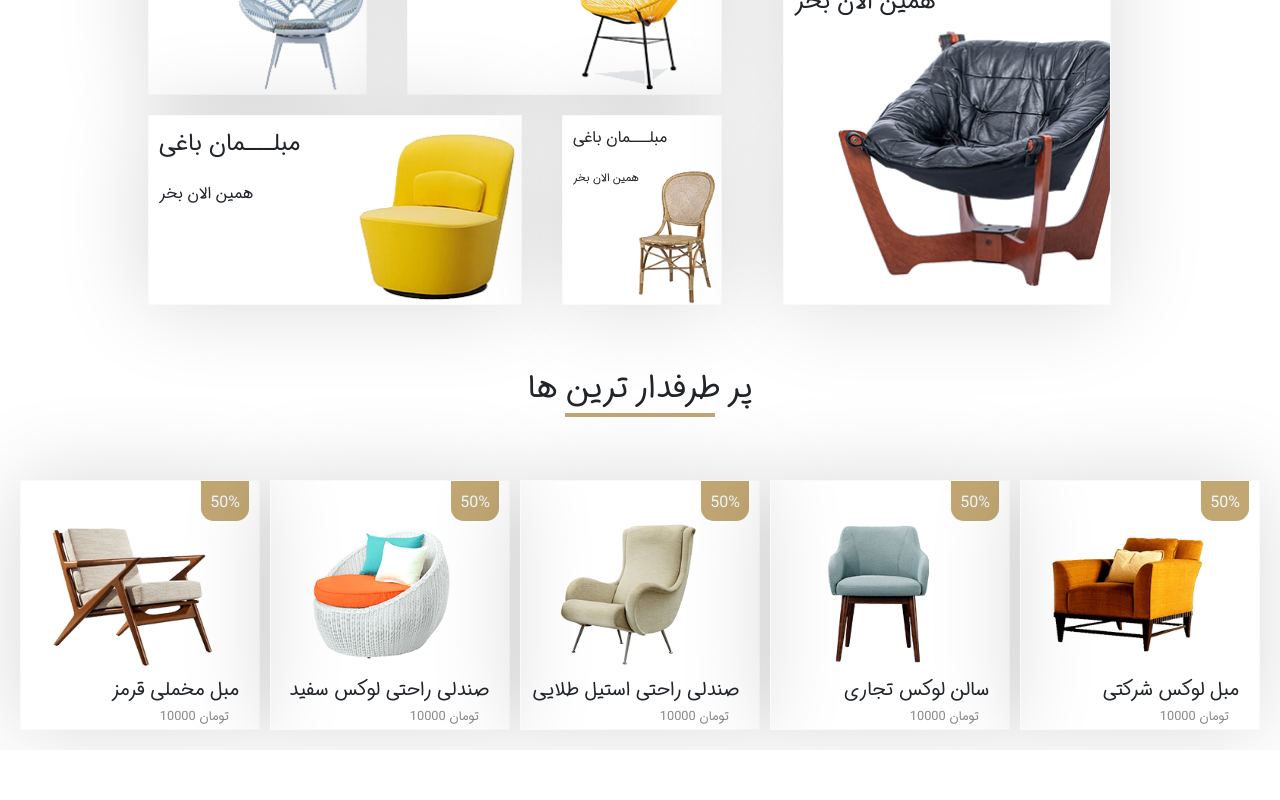
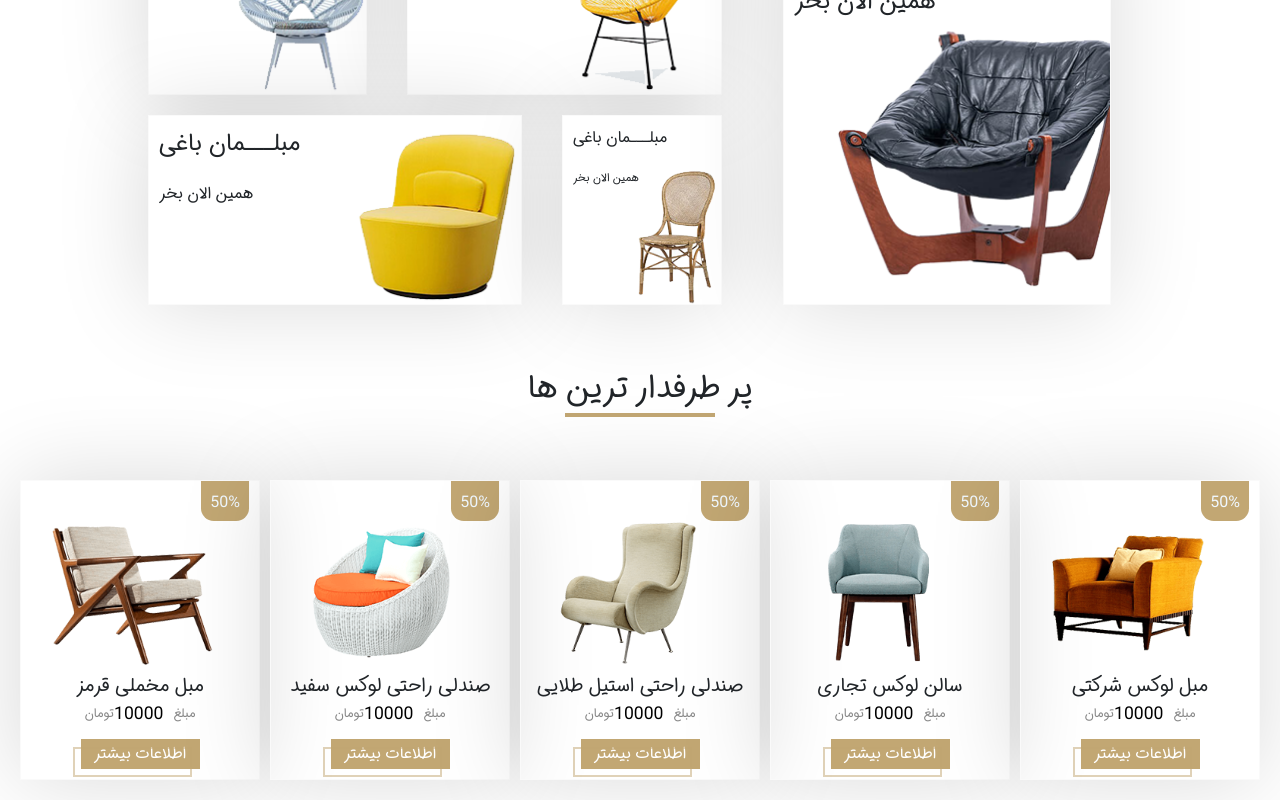
Before and after one commit to vahidpourmohamad/FcShop.js, a React (Create React App) app: page / in a window 1280 px wide. Shown: the part 950-1750 px from the top of the page. Before the commit the page ends 1700 px from the top, so only its background shows below. Built offline with nearby package versions, Linux system fonts and the light colour scheme.

Commit message:
development

```diff
--- a/src/Components/ProductCardComponent/ProductCardCmp.css
+++ b/src/Components/ProductCardComponent/ProductCardCmp.css
@@ -1,6 +1,6 @@
 .productcard {
   width: 240px;
-  height: 250px;
+  height: 300px;
   overflow: hidden;
   box-shadow: -2px 0 90px rgb(0 0 0 / 15%);
   transition: border 1s cubic-bezier(0.175, 0.885, 0.32, 1.275);
@@ -11,6 +11,11 @@
   align-items: flex-end;
   justify-content: space-around;
   position: relative;
+  transition: 1s cubic-bezier(0.075, 0.82, 0.165, 1);
+}
+.productcard:hover {
+  transform: scale(1.05);
+  cursor: pointer;
 }
 
 .Discount {
@@ -63,11 +68,85 @@
   opacity: 1;
 }
 .productname {
-  margin-right: 20px;
+  /* margin-rigt: 10px;  */
   font-size: 1.2rem;
+  width: 100%;
+  text-align: center;
 }
 .price {
-  margin-right: 30px;
+  display: flex;
+  width: 100%;
+  /* margin-right: 10px; */
+  justify-content: center;
+  align-items: center;
+}
+.Pricetext {
   font-size: 0.8rem;
   color: rgb(136, 136, 136);
 }
+.toman {
+  font-size: 0.8rem;
+  color: rgb(136, 136, 136);
+}
+.pricemoney {
+  font-size: 1.1rem;
+  margin-right: 10px;
+  color: black;
+}
+
+.buybtn {
+  margin-top: 10px;
+  margin-bottom: 10px;
+  /* margin-right: 150px; */
+  display: inline-block;
+  font-size: 1rem;
+  text-transform: capitalize;
+  font-weight: 500;
+  color: var(--white);
+  background: var(--main);
+  line-height: 30px;
+  /* padding: 0 40px; */
+  text-align: center;
+  position: relative;
+  align-self: center;
+  width: 50%;
+}
+.buybtn:hover {
+  margin-top: 10px;
+  margin-bottom: 10px;
+  display: inline-block;
+  font-size: 1rem;
+  text-transform: capitalize;
+  font-weight: 500;
+  color: var(--white);
+  background: var(--dark-blue);
+  line-height: 30px;
+  width: 50%;
+  text-align: center;
+  position: relative;
+}
+.buybtn::before {
+  content: "";
+  height: 100%;
+  width: 100%;
+  background: transparent;
+  border: 2px solid rgba(194, 166, 115, 0.5);
+  position: absolute;
+  top: 8px;
+  right: 8px;
+  transition: all linear 0.3s;
+  -webkit-transition: all linear 0.3s;
+}
+.buybtn:hover::before {
+  content: "";
+  height: 100%;
+  width: 100%;
+  background: transparent;
+  border: 2px solid rgba(194, 166, 115, 0.5);
+  position: absolute;
+  top: 8px;
+  right: 8px;
+  transition: all linear 0.3s;
+  -webkit-transition: all linear 0.3s;
+  transform: translateX(+8px) translateY(-8px) scale(1.2);
+}
--- a/src/Components/ProductCardComponent/ProductCardCmp.js
+++ b/src/Components/ProductCardComponent/ProductCardCmp.js
@@ -7,8 +7,7 @@ export default function ProductCardCmp(props) {
   return (
     <div>
       <div className="productcard ">
-
-              <div className="Discount ">{Discount}</div>
+        <div className="Discount ">{Discount}</div>
         <div className="ImageContainer">
           <div className="ImageFlex">
             <div className="productimage1">
@@ -27,7 +26,16 @@ export default function ProductCardCmp(props) {
           </div>
         </div>
         <div className="productname">{Pname}</div>
-        <div className="price">تومان {Price} </div>
+        <div className="price">
+          <div className="toman">تومان</div>
+          <div className="pricemoney">{Price}</div>
+          <div className="Pricetext">مبلغ</div>
+        </div>
+        <div className="buybtn">
+          <a href="#" style={{ color: "white" }}>
+            اطلاعات بیشتر
+          </a>
+        </div>
       </div>
     </div>
   );
```
